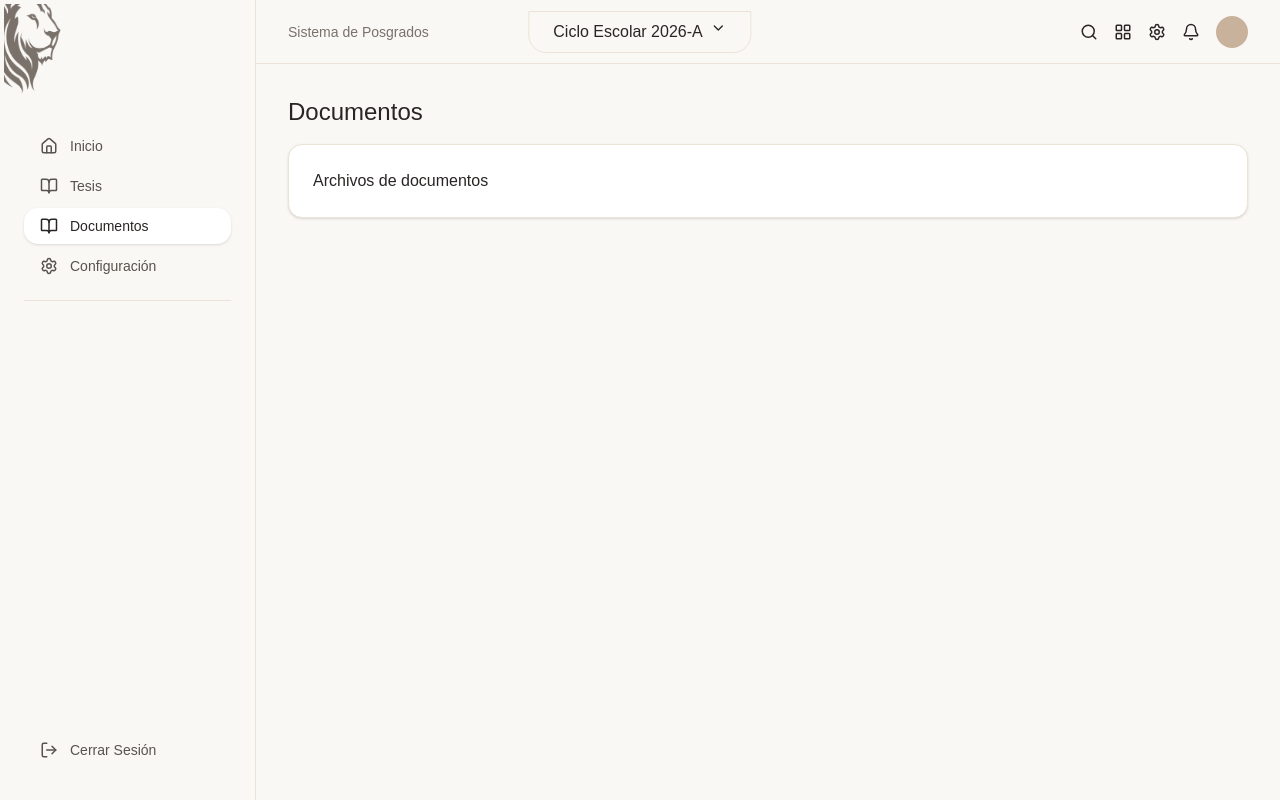
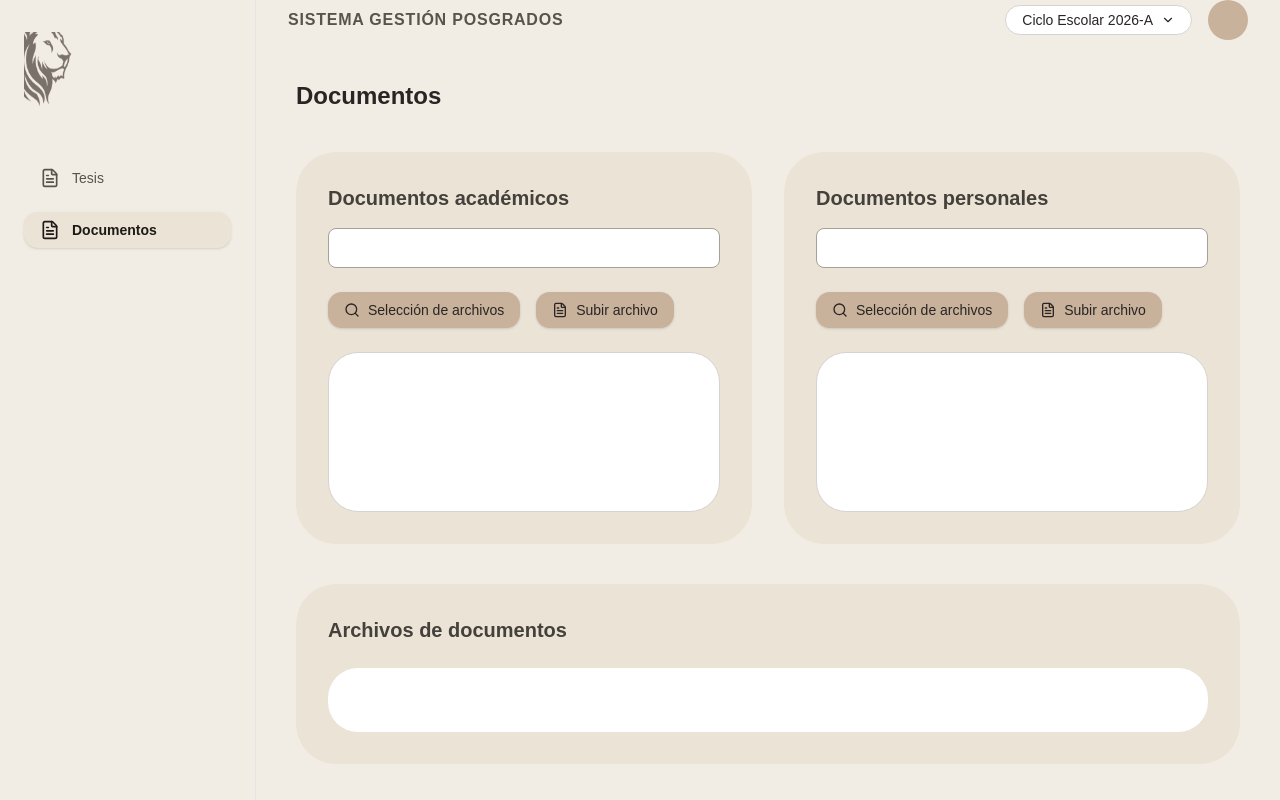
Before and after one commit to CheyPrime08/EquipoA_SistemaPosgrados, a React (Vite) app in the folder frontend/: page /documentos in a window 1280 px wide. Built offline with nearby package versions, Linux system fonts and the light colour scheme.

Commit message:
(feat) -> Actualizar diseño de tesis y documentos, y corregir estructura de visualización

```diff
--- a/frontend/src/pages/alumnos/Documentos.jsx
+++ b/frontend/src/pages/alumnos/Documentos.jsx
@@ -1,60 +1,82 @@
 import React from 'react';
 import leonLogo from '@/components/ui/leon-logo.png';
-import {
-    Home, Users, Settings, LogOut,
-    Search, ChevronDown, LayoutGrid, Bell,
-    BookOpen, BookAIcon, ContactRound
-} from 'lucide-react';
+import { ChevronDown, FileText, Search } from 'lucide-react';
 import { useNavigate } from "react-router-dom";
 
 export default function Documentos() {
     const navigate = useNavigate();
 
     return (
-        <div className="flex h-screen bg-[#FAF8F5] text-stone-800 font-sans">
-
+        <div className="flex h-screen bg-[#F2EDE4] text-stone-800 font-sans">
             {/* Sidebar */}
-            <aside className="w-64 border-r border-[#EBE3D5] flex flex-col justify-between py-8 px-6">
-                <div>
-                    <img src={leonLogo} className="w-24 h-24 absolute top-1 left-1" />
-
-                    <nav className="space-y-1 mt-24 border-b border-[#EBE3D5] pb-4">
-                        <NavItem icon={<Home size={18} />} label="Inicio" to="/" />
-                        <NavItem icon={<BookOpen size={18} />} label="Tesis" to="/" />
-                        <NavItem icon={<BookOpen size={18} />} label="Documentos" active to="/documentos" />
-                        <NavItem icon={<Settings size={18} />} label="Configuración" />
-                    </nav>
-                </div>
-
-                <NavItem icon={<LogOut size={18} />} label="Cerrar Sesión" />
+            <aside className="w-64 border-r border-stone-200 flex flex-col py-8 px-6 bg-[#F2EDE4]">
+                <img src={leonLogo} className="w-20 h-20 mb-12" />
+                <nav className="space-y-4">
+                    <NavItem icon={<FileText size={20} />} label="Tesis" to="/" />
+                    <NavItem icon={<FileText size={20} />} label="Documentos" active to="/documentos" />
+                </nav>
             </aside>
 
-            {/* Contenido */}
-            <main className="flex-1 flex flex-col">
-
-                {/* Header */}
-                <header className="h-16 px-8 flex items-center justify-between border-b border-[#EBE3D5]">
-                    <span className="text-sm text-stone-500">Sistema de Posgrados</span>
-
-                    <div className="absolute left-1/2 -translate-x-1/2 bg-[#FAF8F5] border border-[#EBE3D5] rounded-b-2xl px-6 py-2 flex gap-2">
-                        Ciclo Escolar 2026-A <ChevronDown size={16} />
-                    </div>
-
-                    <div className="flex gap-4 items-center">
-                        <Search size={18} />
-                        <LayoutGrid size={18} />
-                        <Settings size={18} />
-                        <Bell size={18} />
-                        <div className="w-8 h-8 bg-[#C9B29B] rounded-full"></div>
+            {/* Contenido Principal */}
+            <main className="flex-1 flex flex-col overflow-y-auto">
+                {/* Header opcional para mantener consistencia */}
+                <header className="h-16 px-8 flex items-center justify-between">
+                    <span className="font-semibold text-stone-600 uppercase tracking-wider">Sistema Gestión Posgrados</span>
+                    <div className="flex items-center gap-4">
+                        <div className="bg-white border border-stone-300 rounded-full px-4 py-1 flex items-center gap-2 text-sm">
+                            Ciclo Escolar 2026-A <ChevronDown size={14} />
+                        </div>
+                        <div className="w-10 h-10 bg-[#C9B29B] rounded-full"></div>
                     </div>
                 </header>
 
-                {/* Contenido de Documentos */}
-                <div className="p-8">
-                    <h1 className="text-2xl font-medium mb-4">Documentos</h1>
+                <div className="p-10 space-y-10">
+                    <h1 className="text-2xl font-bold text-stone-800">Documentos</h1>
 
-                    <div className="bg-white p-6 rounded-xl border border-[#EBE3D5] shadow-sm">
-                        Archivos de documentos
+                    {/* Contenedor Grid para que las dos secciones salgan a la par */}
+                    <div className="grid grid-cols-1 md:grid-cols-2 gap-8">
+
+                        {/* Sección Documentos Académicos */}
+                        <div className="bg-[#EBE3D5] p-8 rounded-[40px] flex flex-col">
+                            <h2 className="text-xl font-semibold mb-4 text-stone-700">Documentos académicos</h2>
+                            <div className="bg-white border border-stone-400 h-10 rounded-md mb-6 w-full"></div>
+                            <div className="flex gap-4 mb-6">
+                                <button className="flex items-center gap-2 px-4 py-2 bg-[#C9B29B] text-stone-800 rounded-xl text-sm font-medium shadow-sm hover:bg-[#bda58d] transition-colors">
+                                    <Search size={16} /> Selección de archivos
+                                </button>
+                                <button className="flex items-center gap-2 px-4 py-2 bg-[#C9B29B] text-stone-800 rounded-xl text-sm font-medium shadow-sm hover:bg-[#bda58d] transition-colors">
+                                    <FileText size={16} /> Subir archivo
+                                </button>
+                            </div>
+                            {/* Cuadrito blanco */}
+                            <div className="bg-white rounded-[30px] h-40 border border-stone-300"></div>
+                                {/* Aquí van el historial de archivos personales */}
+                        </div>
+
+                        {/* Sección Documentos Personales */}
+                        <div className="bg-[#EBE3D5] p-8 rounded-[40px] flex flex-col">
+                            <h2 className="text-xl font-semibold mb-4 text-stone-700">Documentos personales</h2>
+                            <div className="bg-white border border-stone-400 h-10 rounded-md mb-6 w-full"></div>
+                            <div className="flex gap-4 mb-6">
+                                <button className="flex items-center gap-2 px-4 py-2 bg-[#C9B29B] text-stone-800 rounded-xl text-sm font-medium shadow-sm hover:bg-[#bda58d] transition-colors">
+                                    <Search size={16} /> Selección de archivos
+                                </button>
+                                <button className="flex items-center gap-2 px-4 py-2 bg-[#C9B29B] text-stone-800 rounded-xl text-sm font-medium shadow-sm hover:bg-[#bda58d] transition-colors">
+                                    <FileText size={16} /> Subir archivo
+                                </button>
+                            </div>
+                            {/* Cuadrito en blanco */}
+                            <div className="bg-white rounded-[30px] h-40 border border-stone-300"></div>
+                                {/* Aquí van el historial de archivos personales */}
+                        </div>
+                    </div>
+
+                    {/* Sección inferior de historial */}
+                    <div className="bg-[#EBE3D5] p-8 rounded-[40px]">
+                        <h2 className="text-xl font-semibold mb-6 text-stone-700">Archivos de documentos</h2>
+                        <div className="bg-white rounded-[30px] p-8 flex gap-10 justify-start items-center">
+                            {/* Aquí van archivos */}
+                        </div>
                     </div>
                 </div>
             </main>
@@ -62,14 +84,24 @@ export default function Documentos() {
     );
 }
 
+function FileIcon({ label }) {
+    return (
+        <div className="flex flex-col items-center gap-2 w-24 flex-shrink-0">
+            <div className="text-stone-700">
+                <FileText size={60} strokeWidth={1.5} />
+            </div>
+            <span className="text-[10px] font-bold text-center uppercase leading-tight whitespace-normal">{label}</span>
+        </div>
+    );
+}
+
 function NavItem({ icon, label, active, to }) {
     const navigate = useNavigate();
-
     return (
         <div
             onClick={() => to && navigate(to)}
-            className={`flex items-center gap-3 px-4 py-2 rounded-xl cursor-pointer
-            ${active ? 'bg-white shadow text-stone-800' : 'text-stone-600 hover:bg-[#F0EBE1]'}`}
+            className={`flex items-center gap-3 px-4 py-2 rounded-xl cursor-pointer transition-all
+            ${active ? 'bg-[#EBE3D5] shadow-sm text-stone-900 font-bold' : 'text-stone-600 hover:bg-[#EBE3D5]/50'}`}
         >
             {icon}
             <span className="text-sm">{label}</span>
--- a/frontend/src/pages/alumnos/Tesis.jsx
+++ b/frontend/src/pages/alumnos/Tesis.jsx
@@ -1,60 +1,56 @@
 import React from 'react';
 import leonLogo from '@/components/ui/leon-logo.png';
-import {
-    Home, Users, Settings, LogOut,
-    Search, ChevronDown, LayoutGrid, Bell,
-    BookOpen, BookAIcon, ContactRound
-} from 'lucide-react';
+import { ChevronDown, FileText, Search, Upload } from 'lucide-react';
 import { useNavigate } from "react-router-dom";
 
 export default function Tesis() {
     const navigate = useNavigate();
 
     return (
-        <div className="flex h-screen bg-[#FAF8F5] text-stone-800 font-sans">
-
+        <div className="flex h-screen bg-[#F2EDE4] text-stone-800 font-sans">
             {/* Sidebar */}
-            <aside className="w-64 border-r border-[#EBE3D5] flex flex-col justify-between py-8 px-6">
-                <div>
-                    <img src={leonLogo} className="w-24 h-24 absolute top-1 left-1" />
-
-                    <nav className="space-y-1 mt-24 border-b border-[#EBE3D5] pb-4">
-                        <NavItem icon={<Home size={18} />} label="Inicio" to="/" />
-                        <NavItem icon={<BookOpen size={18} />} label="Tesis" active to="/" />
-                        <NavItem icon={<BookOpen size={18} />} label="Documentos" to="/documentos" />
-                        <NavItem icon={<Settings size={18} />} label="Configuración" />
-                    </nav>
-                </div>
-
-                <NavItem icon={<LogOut size={18} />} label="Cerrar Sesión" />
+            <aside className="w-64 border-r border-stone-200 flex flex-col py-8 px-6 bg-[#F2EDE4]">
+                <img src={leonLogo} className="w-20 h-20 mb-12" />
+                <nav className="space-y-4">
+                    <NavItem icon={<FileText size={20} />} label="Tesis" active to="/" />
+                    <NavItem icon={<FileText size={20} />} label="Documentos" to="/documentos" />
+                </nav>
             </aside>
 
             {/* Contenido */}
             <main className="flex-1 flex flex-col">
-
-                {/* Header */}
-                <header className="h-16 px-8 flex items-center justify-between border-b border-[#EBE3D5]">
-                    <span className="text-sm text-stone-500">Sistema de Posgrados</span>
-
-                    <div className="absolute left-1/2 -translate-x-1/2 bg-[#FAF8F5] border border-[#EBE3D5] rounded-b-2xl px-6 py-2 flex gap-2">
-                        Ciclo Escolar 2026-A <ChevronDown size={16} />
-                    </div>
-
-                    <div className="flex gap-4 items-center">
-                        <Search size={18} />
-                        <LayoutGrid size={18} />
-                        <Settings size={18} />
-                        <Bell size={18} />
-                        <div className="w-8 h-8 bg-[#C9B29B] rounded-full"></div>
+                <header className="h-16 px-8 flex items-center justify-between">
+                    <span className="font-semibold text-stone-600 uppercase tracking-wider">Sistema Gestión Posgrados</span>
+                    <div className="flex items-center gap-4">
+                        <div className="bg-white border border-stone-300 rounded-full px-4 py-1 flex items-center gap-2 text-sm">
+                            Ciclo Escolar 2026-A <ChevronDown size={14} />
+                        </div>
+                        <div className="w-10 h-10 bg-[#C9B29B] rounded-full"></div>
                     </div>
                 </header>
 
-                {/* Contenido de Tesis */}
-                <div className="p-8">
-                    <h1 className="text-2xl font-medium mb-4">Tesis</h1>
+                <div className="p-10 space-y-12">
+                    <h1 className="text-2xl font-bold text-stone-800">Tesis</h1>
 
-                    <div className="bg-white p-6 rounded-xl border border-[#EBE3D5] shadow-sm">
-                        Archivos de tesis
+                    {/* Sección Avance */}
+                    <div className="bg-[#EBE3D5] p-8 rounded-[40px] max-w-3xl">
+                        <h2 className="text-xl font-semibold mb-4 text-stone-700">Avance de Tesis</h2>
+                        <div className="bg-white border border-stone-400 h-10 rounded-md mb-6 w-full"></div>
+                        <div className="flex gap-4">
+                            <button className="flex items-center gap-2 px-4 py-2 bg-[#C9B29B] text-stone-800 rounded-xl text-sm font-medium shadow-sm hover:bg-[#bda58d]">
+                                <Search size={16} /> Selección de archivos
+                            </button>
+                            <button className="flex items-center gap-2 px-4 py-2 bg-[#C9B29B] text-stone-800 rounded-xl text-sm font-medium shadow-sm hover:bg-[#bda58d]">
+                                <FileText size={16} /> Subir avance
+                            </button>
+                        </div>
+                    </div>
+
+                    {/* Sección Archivos */}
+                    <div className="bg-[#EBE3D5] p-8 rounded-[40px]">
+                        <h2 className="text-xl font-semibold mb-6 text-stone-700">Archivos de Tesis</h2>
+                        <div className="bg-white rounded-[30px] p-10 flex gap-12 justify-start items-center">
+                        </div>
                     </div>
                 </div>
             </main>
@@ -62,14 +58,24 @@ export default function Tesis() {
     );
 }
 
+function FileIcon({ label }) {
+    return (
+        <div className="flex flex-col items-center gap-2 w-24">
+            <div className="text-stone-700">
+                <FileText size={60} strokeWidth={1.5} />
+            </div>
+            <span className="text-[10px] font-bold text-center uppercase leading-tight">{label}</span>
+        </div>
+    );
+}
+
 function NavItem({ icon, label, active, to }) {
     const navigate = useNavigate();
-
     return (
         <div
             onClick={() => to && navigate(to)}
-            className={`flex items-center gap-3 px-4 py-2 rounded-xl cursor-pointer
-            ${active ? 'bg-white shadow text-stone-800' : 'text-stone-600 hover:bg-[#F0EBE1]'}`}
+            className={`flex items-center gap-3 px-4 py-2 rounded-xl cursor-pointer transition-all
+            ${active ? 'bg-[#EBE3D5] shadow-sm text-stone-900 font-bold' : 'text-stone-600 hover:bg-[#EBE3D5]/50'}`}
         >
             {icon}
             <span className="text-sm">{label}</span>
```
